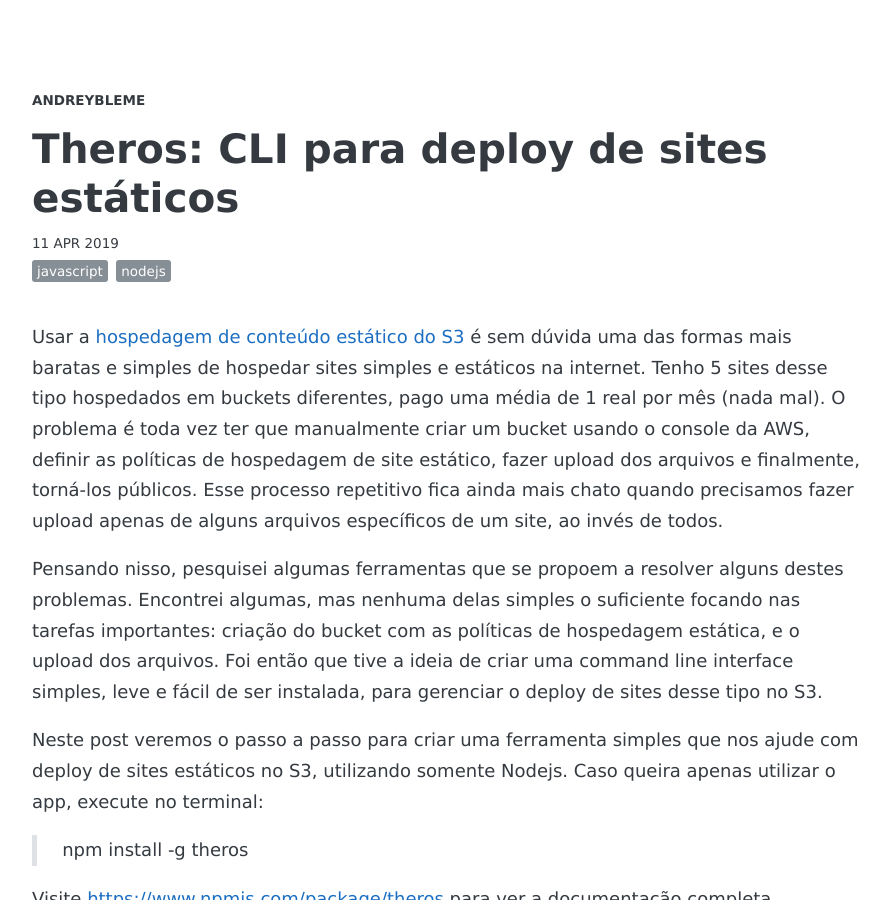
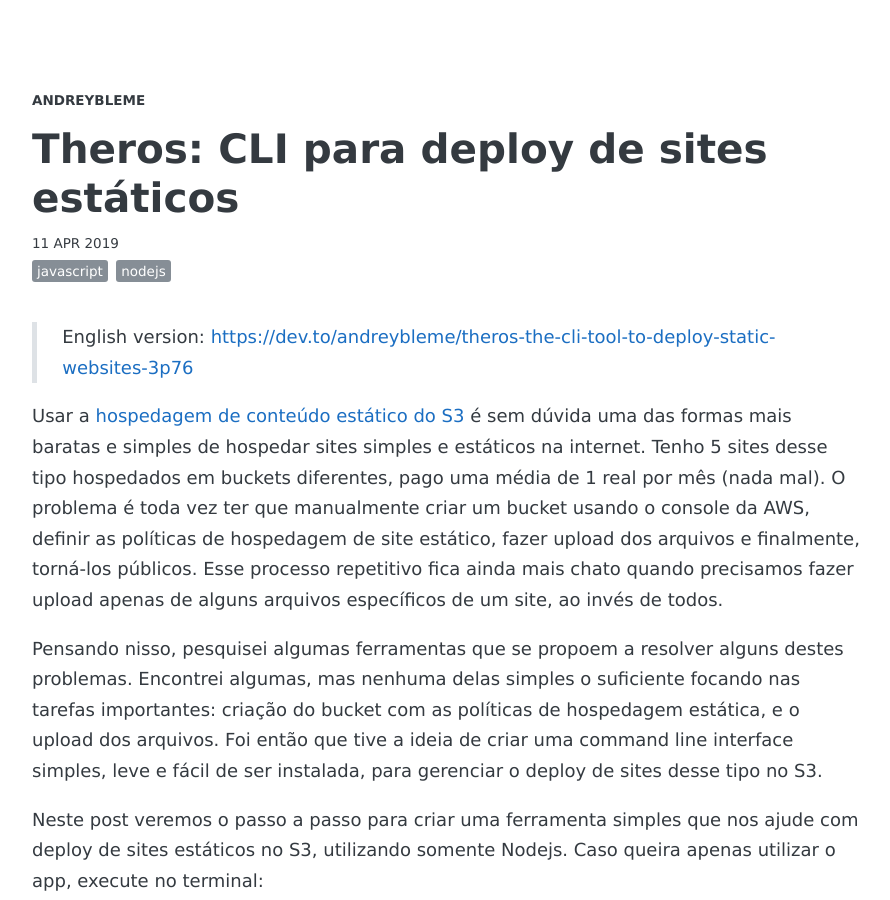
Before and after one commit to andreybleme/andreybleme.github.io, a Jekyll site: the page built from _posts/2019-04-11-theros- cli-para- deploy-de-sites-estaticos.markdown, in a window 1280 px wide and 900 px high. Shown: the whole window, without its empty margins (194-1084 px from the left). Built offline with Jekyll 4.4.1, drawn with Linux system fonts in a browser that asks for light colours; nearby versions of some CDN libraries; some web fonts are replaced; comment, search, counter and statistics services are not loaded.

Commit message:
Add english version for Theros post

```diff
--- a/_posts/2019-04-11-theros- cli-para- deploy-de-sites-estaticos.markdown
+++ b/_posts/2019-04-11-theros- cli-para- deploy-de-sites-estaticos.markdown
@@ -8,6 +8,8 @@ comments: true
 share: true
 
 ---
+
+> English version: [https://dev.to/andreybleme/theros-the-cli-tool-to-deploy-static-websites-3p76](https://dev.to/andreybleme/theros-the-cli-tool-to-deploy-static-websites-3p76)
 
 Usar a [hospedagem de conteúdo estático do S3](https://docs.aws.amazon.com/pt_br/AmazonS3/latest/dev/WebsiteHosting.html) é sem dúvida uma das formas mais baratas e simples de hospedar sites simples e estáticos na internet. Tenho 5 sites desse tipo hospedados em buckets diferentes, pago uma média de 1 real por mês (nada mal). O problema é toda vez ter que manualmente criar um bucket usando o console da AWS, definir as políticas de hospedagem de site estático, fazer upload dos arquivos e finalmente, torná-los públicos. Esse processo repetitivo fica ainda mais chato quando precisamos fazer upload apenas de alguns arquivos específicos de um site, ao invés de todos.
 
```
